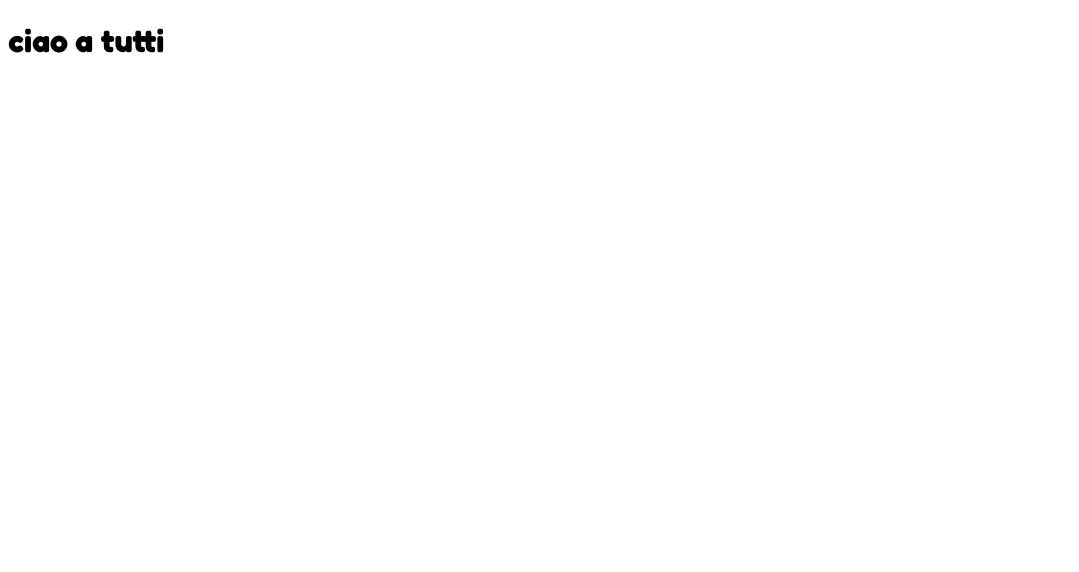
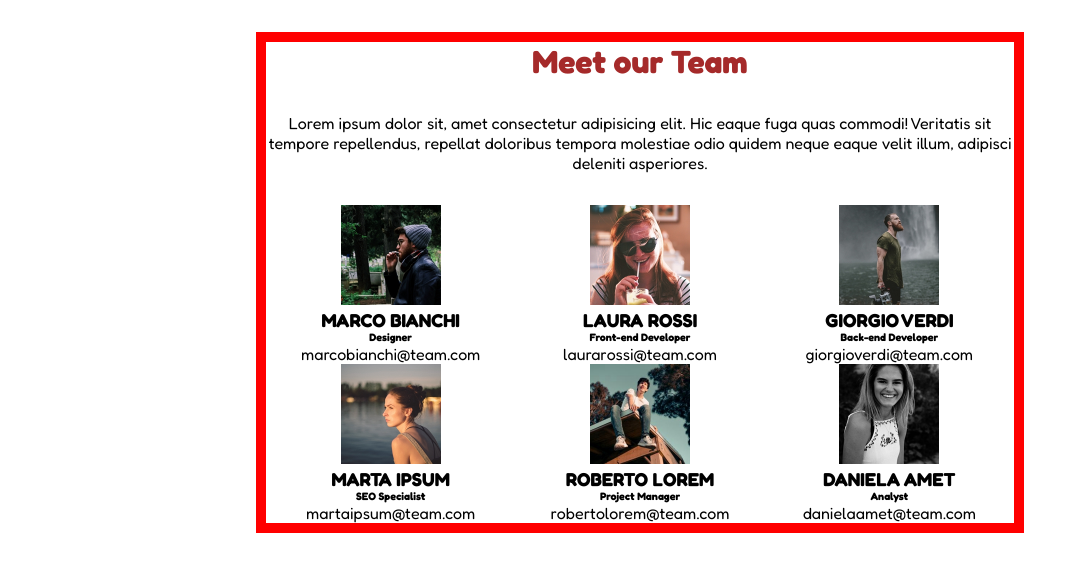
Before and after one commit to MattiaScacchi/html-css-float-cards, a plain HTML site: page index.html in a window 1280 px wide. Shown: the whole page, without its empty margins (0-1079 px from the left). Drawn offline with Linux system fonts and the light colour scheme.

Commit message:
pagina strutturata

```diff
--- a/css/style.css
+++ b/css/style.css
@@ -1,3 +1,52 @@
+/* RESET */
+
+*{
+    margin: 0;
+    padding: 0;
+    box-sizing: border-box;
+}
+
+/* COMMON */
+
 html{
     font-family: 'Fredoka', sans-serif;
+    font-size: 100%;
 }
+
+.container{
+    width: 60%;
+    margin: 0 auto;
+    margin-top: 2rem;
+    /* da eliminare */
+    border: 10px solid red;
+}
+
+.col{
+    width: calc(100% / 3);
+    float: left;
+    text-align: center;
+}
+
+.clearfix{
+    content: "";
+    display: table;
+    clear: both;
+}
+/* MAIN */
+
+h1{
+   color: brown;
+   text-align: center;
+   padding-bottom: 2rem;
+   font-size: 2rem;
+}
+
+p{
+    text-align: center;
+    padding-bottom: 2rem;
+}
+
+
+img{
+    height: 100px;
+}
--- a/index.html
+++ b/index.html
@@ -15,6 +15,66 @@
     <link rel="stylesheet" href="css/style.css">
 </head>
 <body>
-    <h1>ciao a tutti</h1>
+    <main>
+        <div class="container">
+            <section class="clearfix" >
+                <h1>Meet our Team</h1>
+                <p>Lorem ipsum dolor sit, amet consectetur adipisicing elit. Hic eaque fuga quas commodi! Veritatis sit tempore repellendus, repellat doloribus tempora molestiae odio quidem neque eaque velit illum, adipisci deleniti asperiores.</p>
+                <div class="col">
+                    <img src="img/male1.png" alt="">
+                    <h3>MARCO BIANCHI</h3>
+                    <h6>Designer</h6>
+                    <span>marcobianchi@team.com</span>
+                </div>
+
+                <div class="col">
+                    <img src="img/female1.png" alt="">
+                    <h3>LAURA ROSSI</h3>
+                    <h6>Front-end Developer</h6>
+                    <span>laurarossi@team.com</span>
+                </div>
+
+                <div class="col">
+                    <img src="img/male2.png" alt="">
+                    <h3>GIORGIO VERDI</h3>
+                    <h6>Back-end Developer</h6>
+                    <span>giorgioverdi@team.com</span>
+                </div>
+
+                <div class="col">
+                    <img src="img/female2.png" alt="">
+                    <h3>MARTA IPSUM</h3>
+                    <h6>SEO Specialist</h6>
+                    <span>martaipsum@team.com</span>
+                </div>
+
+                <div class="col">
+                    <img src="img/male3.png" alt="">
+                    <h3>ROBERTO LOREM</h3>
+                    <h6>Project Manager</h6>
+                    <span>robertolorem@team.com</span>
+                </div>
+
+                <div class="col">
+                    <img src="img/female3.png" alt="">
+                    <h3>DANIELA AMET</h3>
+                    <h6>Analyst</h6>
+                    <span>danielaamet@team.com</span>
+                </div>
+
+            </section>
+
+
+
+
+
+        </div>
+
+
+
+
+
+
+    </main>
 </body>
 </html>
```
